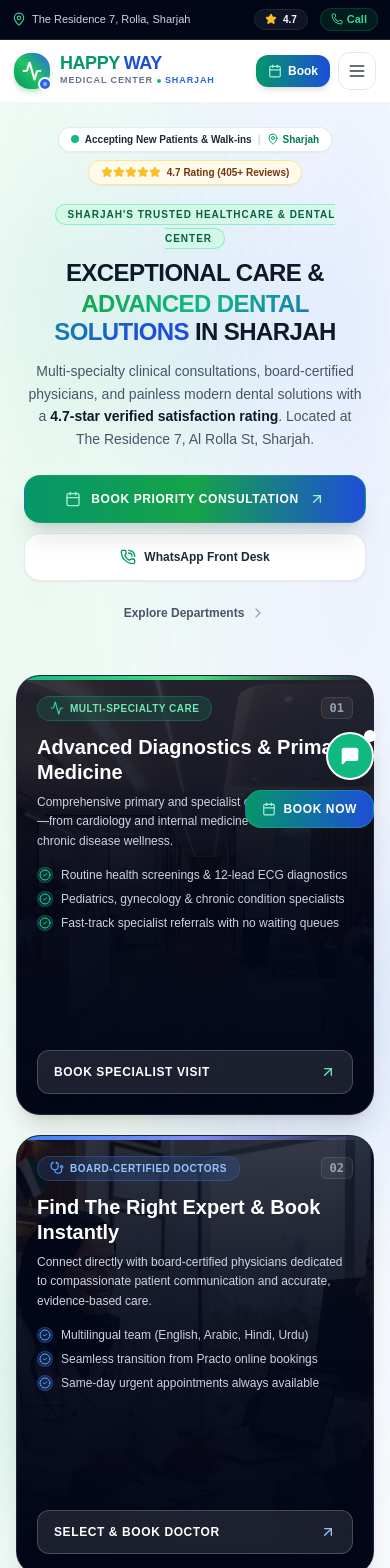
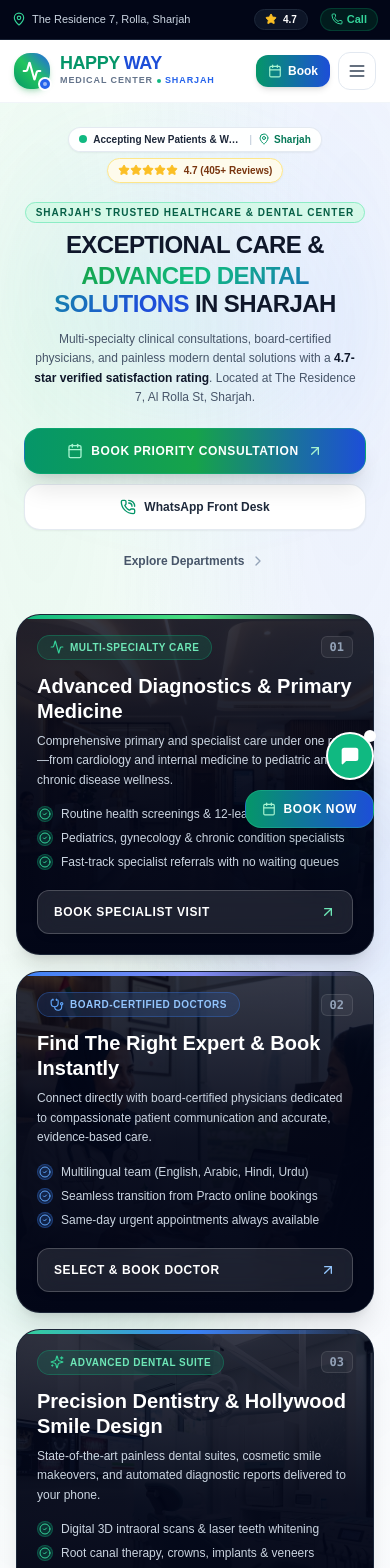
Before and after one commit to armanh148/Happy-Way-Medical-Center, a Next.js app: page / in a window 390 px wide. Shown: the top 1568 px of the page. Built offline with nearby package versions, Linux system fonts and the light colour scheme.

Commit message:
feat: add Navbar and Hero components for Happy Way Medical Center

```diff
--- a/src/components/Hero.tsx
+++ b/src/components/Hero.tsx
@@ -34,15 +34,15 @@
       <div className="max-w-[1600px] mx-auto px-4 sm:px-6 lg:px-8 relative z-10">
 
         {/* Top Trust Pill & Badges */}
-        <div className="flex flex-wrap items-center justify-center gap-2 sm:gap-2.5 mb-4 sm:mb-6">
-          <div className="inline-flex items-center gap-1.5 sm:gap-2 px-3 py-1 sm:px-3.5 sm:py-1.5 rounded-full bg-white/95 backdrop-blur-md shadow-sm border border-slate-200/90 text-[10px] sm:text-xs font-semibold text-slate-800">
+        <div className="flex flex-wrap items-center justify-center gap-1.5 sm:gap-2.5 mb-4 sm:mb-6">
+          <div className="inline-flex items-center gap-1.5 sm:gap-2 px-2.5 py-1 sm:px-3.5 sm:py-1.5 rounded-full bg-white/95 backdrop-blur-md shadow-sm border border-slate-200/90 text-[10px] sm:text-xs font-semibold text-slate-800">
             <span className="flex h-2 w-2 relative shrink-0">
               <span className="animate-ping absolute inline-flex h-full w-full rounded-full bg-emerald-400 opacity-75"></span>
               <span className="relative inline-flex rounded-full h-2 w-2 bg-emerald-500"></span>
             </span>
-            <span>Accepting New Patients & Walk-ins</span>
+            <span className="truncate max-w-[150px] xs:max-w-none">Accepting New Patients &amp; Walk-ins</span>
             <span className="text-slate-300">|</span>
-            <span className="text-emerald-700 font-bold flex items-center gap-1">
+            <span className="text-emerald-700 font-bold flex items-center gap-1 shrink-0">
               <MapPin className="w-3 h-3 text-emerald-600 shrink-0" />
               Sharjah
             </span>
@@ -50,27 +50,27 @@
 
           <a
             href="#reviews"
-            className="inline-flex items-center gap-1.5 sm:gap-2 px-3 py-1 sm:px-3.5 sm:py-1.5 rounded-full bg-amber-50/95 backdrop-blur-md border border-amber-200 text-[10px] sm:text-xs font-bold text-amber-900 shadow-sm hover:bg-amber-100/80 transition"
+            className="inline-flex items-center gap-1.5 sm:gap-2 px-2.5 py-1 sm:px-3.5 sm:py-1.5 rounded-full bg-amber-50/95 backdrop-blur-md border border-amber-200 text-[10px] sm:text-xs font-bold text-amber-900 shadow-sm hover:bg-amber-100/80 transition"
           >
             <div className="flex text-amber-500 shrink-0">
               {[...Array(5)].map((_, i) => (
                 <Star key={i} className="w-3 h-3 fill-amber-400 text-amber-400" />
               ))}
             </div>
-            <span>4.7 Rating (405+ Reviews)</span>
+            <span>4.7 (405+ Reviews)</span>
           </a>
 
-          <div className="hidden xs:inline-flex items-center gap-1.5 px-3 py-1 sm:px-3.5 sm:py-1.5 rounded-full bg-blue-50/95 backdrop-blur-md border border-blue-200/80 text-[10px] sm:text-xs font-semibold text-blue-900 shadow-sm">
+          <div className="hidden sm:inline-flex items-center gap-1.5 px-3 py-1 sm:px-3.5 sm:py-1.5 rounded-full bg-blue-50/95 backdrop-blur-md border border-blue-200/80 text-[10px] sm:text-xs font-semibold text-blue-900 shadow-sm">
             <ShieldCheck className="w-3 h-3 text-blue-600 shrink-0" />
             <span>MOHAP Licensed • Direct Cashless Insurance</span>
           </div>
         </div>
 
         {/* Hero Main Header */}
-        <div className="text-center max-w-5xl mx-auto mb-10 sm:mb-14 lg:mb-16 px-2">
-          <div className="inline-block mb-2.5 sm:mb-3">
-            <span className="text-[10px] sm:text-xs font-bold tracking-widest uppercase text-emerald-800 bg-emerald-100/80 border border-emerald-300/70 px-3 sm:px-4 py-1 rounded-full">
-              Sharjah&apos;s Trusted Healthcare & Dental Center
+        <div className="text-center max-w-5xl mx-auto mb-8 sm:mb-14 lg:mb-16 px-2">
+          <div className="inline-block mb-2 sm:mb-3">
+            <span className="text-[10px] sm:text-xs font-bold tracking-widest uppercase text-emerald-800 bg-emerald-100/80 border border-emerald-300/70 px-2.5 sm:px-4 py-1 rounded-full">
+              Sharjah&apos;s Trusted Healthcare &amp; Dental Center
             </span>
           </div>
 
@@ -82,25 +82,25 @@
             </span>
           </h1>
 
-          <p className="mt-3.5 sm:mt-5 text-sm sm:text-base lg:text-lg text-slate-600 font-normal max-w-2xl mx-auto leading-relaxed px-1">
+          <p className="mt-3 sm:mt-5 text-xs sm:text-base lg:text-lg text-slate-600 font-normal max-w-2xl mx-auto leading-relaxed px-1">
             Multi-specialty clinical consultations, board-certified physicians, and painless modern dental solutions with a <strong className="font-semibold text-slate-900">4.7-star verified satisfaction rating</strong>. Located at The Residence 7, Al Rolla St, Sharjah.
           </p>
 
-          <div className="mt-6 sm:mt-8 flex flex-col sm:flex-row items-stretch sm:items-center justify-center gap-2.5 sm:gap-4">
+          <div className="mt-5 sm:mt-8 flex flex-col sm:flex-row items-stretch sm:items-center justify-center gap-2.5 sm:gap-4">
             <button
               onClick={() => onOpenBooking()}
-              className="btn-shine w-full sm:w-auto min-h-[48px] px-6 sm:px-8 py-3.5 sm:py-4 rounded-2xl bg-gradient-to-r from-emerald-600 via-green-600 to-blue-700 hover:from-emerald-700 hover:to-blue-800 text-white font-bold text-xs sm:text-sm tracking-wider uppercase shadow-xl hover:shadow-2xl hover:shadow-green-900/25 active:scale-95 transition-all duration-200 flex items-center justify-center gap-2.5 sm:gap-3 group border border-emerald-500/40"
+              className="btn-shine w-full sm:w-auto min-h-[46px] sm:min-h-[48px] px-5 sm:px-8 py-3 sm:py-4 rounded-2xl bg-gradient-to-r from-emerald-600 via-green-600 to-blue-700 hover:from-emerald-700 hover:to-blue-800 text-white font-bold text-xs sm:text-sm tracking-wider uppercase shadow-xl hover:shadow-2xl hover:shadow-green-900/25 active:scale-95 transition-all duration-200 flex items-center justify-center gap-2 sm:gap-3 group border border-emerald-500/40"
             >
-              <Calendar className="w-4 h-4 text-emerald-200 group-hover:scale-110 transition" />
+              <Calendar className="w-4 h-4 text-emerald-200 group-hover:scale-110 transition shrink-0" />
               <span>Book Priority Consultation</span>
-              <ArrowUpRight className="w-4 h-4 text-emerald-200 group-hover:text-white group-hover:translate-x-0.5 group-hover:-translate-y-0.5 transition" />
+              <ArrowUpRight className="w-4 h-4 text-emerald-200 group-hover:text-white group-hover:translate-x-0.5 group-hover:-translate-y-0.5 transition shrink-0" />
             </button>
 
             <a
               href="https://wa.me/971586846600?text=Hi%20Happy%20Way%20Medical%20Center,%20I%20would%20like%20to%20inquire%20about%20booking%20an%20appointment."
               target="_blank"
               rel="noopener noreferrer"
-              className="w-full sm:w-auto min-h-[48px] px-5 sm:px-7 py-3 sm:py-4 rounded-2xl bg-white hover:bg-slate-50 text-slate-800 font-bold text-xs sm:text-sm border border-slate-200/90 shadow-sm hover:shadow-md hover:border-emerald-300 transition-all flex items-center justify-center gap-2 active:scale-95"
+              className="w-full sm:w-auto min-h-[46px] sm:min-h-[48px] px-5 sm:px-7 py-3 sm:py-4 rounded-2xl bg-white hover:bg-slate-50 text-slate-800 font-bold text-xs sm:text-sm border border-slate-200/90 shadow-sm hover:shadow-md hover:border-emerald-300 transition-all flex items-center justify-center gap-2 active:scale-95"
             >
               <PhoneCall className="w-4 h-4 text-emerald-600 shrink-0" />
               <span>WhatsApp Front Desk</span>
@@ -108,19 +108,19 @@
 
             <a
               href="#services"
-              className="w-full sm:w-auto min-h-[44px] px-4 sm:px-6 py-2.5 sm:py-4 rounded-2xl text-slate-600 hover:text-slate-900 font-semibold text-xs sm:text-sm transition-all flex items-center justify-center gap-1.5 hover:bg-slate-100/60"
+              className="w-full sm:w-auto min-h-[42px] sm:min-h-[44px] px-4 sm:px-6 py-2.5 sm:py-4 rounded-2xl text-slate-600 hover:text-slate-900 font-semibold text-xs sm:text-sm transition-all flex items-center justify-center gap-1.5 hover:bg-slate-100/60"
             >
               <span>Explore Departments</span>
-              <ChevronRight className="w-4 h-4 text-slate-400" />
+              <ChevronRight className="w-4 h-4 text-slate-400 shrink-0" />
             </a>
           </div>
         </div>
 
         {/* 3-Column Interactive Grid Hero Section */}
-        <div className="grid grid-cols-1 md:grid-cols-3 gap-5 sm:gap-6 lg:gap-8">
+        <div className="grid grid-cols-1 md:grid-cols-3 gap-4 sm:gap-6 lg:gap-8">
 
           {/* Card 1: Multi-Specialty Care */}
-          <div className="group relative rounded-3xl overflow-hidden bg-slate-950 text-white shadow-xl card-hover-effect flex flex-col justify-between border border-slate-800/90 glow-border-hover min-h-[440px] sm:min-h-[480px]">
+          <div className="group relative rounded-3xl overflow-hidden bg-slate-950 text-white shadow-xl card-hover-effect flex flex-col justify-between border border-slate-800/90 glow-border-hover min-h-0 sm:min-h-[460px] lg:min-h-[480px]">
             {/* Top Accent Gradient Line */}
             <div className="absolute top-0 inset-x-0 h-1 bg-gradient-to-r from-emerald-500 via-green-400 to-transparent z-20" />
 
@@ -187,7 +187,7 @@
           </div>
 
           {/* Card 2: Expert Doctors */}
-          <div className="group relative rounded-3xl overflow-hidden bg-slate-950 text-white shadow-xl card-hover-effect flex flex-col justify-between border border-slate-800/90 glow-border-hover min-h-[440px] sm:min-h-[480px]">
+          <div className="group relative rounded-3xl overflow-hidden bg-slate-950 text-white shadow-xl card-hover-effect flex flex-col justify-between border border-slate-800/90 glow-border-hover min-h-0 sm:min-h-[460px] lg:min-h-[480px]">
             {/* Top Accent Gradient Line */}
             <div className="absolute top-0 inset-x-0 h-1 bg-gradient-to-r from-blue-500 via-indigo-400 to-transparent z-20" />
 
@@ -255,7 +255,7 @@
           </div>
 
           {/* Card 3: Advanced Dental Suite */}
-          <div className="group relative rounded-3xl overflow-hidden bg-slate-950 text-white shadow-xl card-hover-effect flex flex-col justify-between border border-slate-800/90 glow-border-hover min-h-[440px] sm:min-h-[480px]">
+          <div className="group relative rounded-3xl overflow-hidden bg-slate-950 text-white shadow-xl card-hover-effect flex flex-col justify-between border border-slate-800/90 glow-border-hover min-h-0 sm:min-h-[460px] lg:min-h-[480px]">
             {/* Top Accent Gradient Line */}
             <div className="absolute top-0 inset-x-0 h-1 bg-gradient-to-r from-emerald-400 via-blue-500 to-transparent z-20" />
 
```
Also changed, not shown: src/components/Navbar.tsx (+102 -38 lines).
